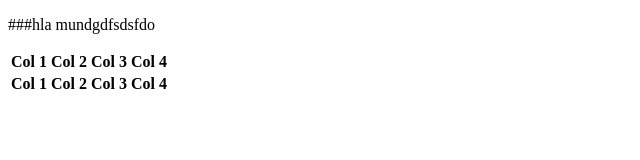
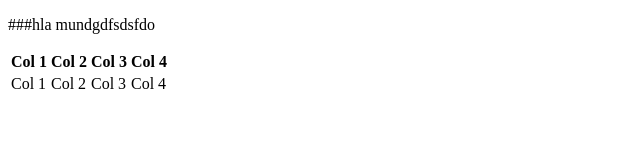
Before and after one commit to Gadiel4/gadi, a plain HTML site: page index.html in a window 1280 px wide. Shown: the full height of the page, 0-640 px from the left. Drawn offline with Linux system fonts and the light colour scheme.

Commit message:
crear tabla

```diff
--- a/index.html
+++ b/index.html
@@ -17,14 +17,14 @@
                 <th>Col 4</th>
             </tr>
         </thread>
-        <thread>
+        <tbody>
             <tr>
-                <th>Col 1</th>
-                <th>Col 2</th>
-                <th>Col 3</th>
-                <th>Col 4</th>
+                <td>Col 1</td>
+                <td>Col 2</td>
+                <td>Col 3</td>
+                <td>Col 4</td>
             </tr>
-        </thread>
+        </tbody>
     </table>
 </body>
 </html>
```
